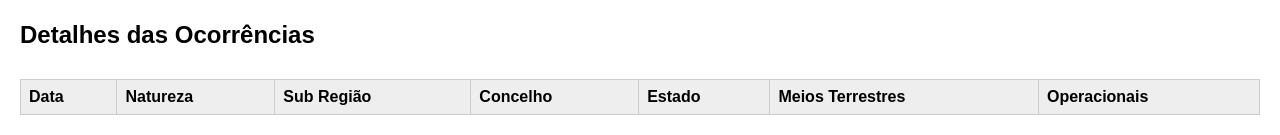
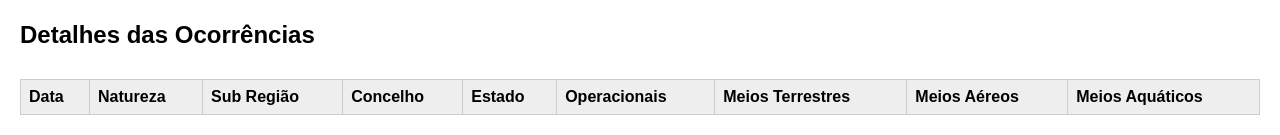
Before and after one commit to miguelt007/prociv3dscout, a Flask app: template templates/index.html in a window 1280 px wide. Shown: the part 1022-1157 px from the top of the page. Run offline with Flask 3, Linux system fonts and the light colour scheme; the template is opened without the code that fills it: most values are stand-ins (such as "Sample title", 1, 10 or a date in 2020); lists and menus that the app fills with data are empty.

Commit message:
Update index.html

```diff
--- a/templates/index.html
+++ b/templates/index.html
@@ -140,8 +140,10 @@
         <th>Sub Região</th>
         <th>Concelho</th>
         <th>Estado</th>
+        <th>Operacionais</th>
         <th>Meios Terrestres</th>
-        <th>Operacionais</th>
+        <th>Meios Aéreos</th>
+        <th>Meios Aquáticos</th>
       </tr>
     </thead>
     <tbody id="tabelaOcorrencias"></tbody>
@@ -184,8 +186,10 @@
             <td>${o["Sub Região"]}</td>
             <td>${o.concelho}</td>
             <td>${o.estadoocorrencia}</td>
+            <td>${o.totaloperacionais}</td>
             <td>${o.totalmeios}</td>
-            <td>${o.totaloperacionais}</td>
+            <td>${o.NumeroMeiosAereosEnvolvidos ?? 0}</td>
+            <td>${o.NumeroMeiosAquaticos ?? 0}</td>
           </tr>
         `;
       });
```
